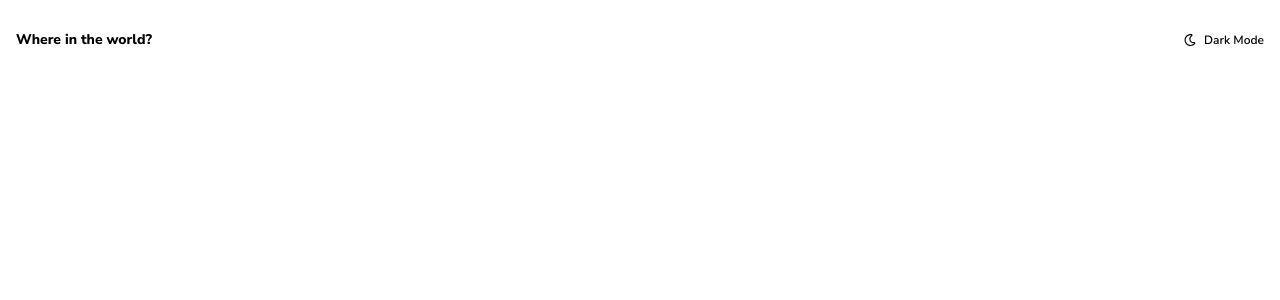
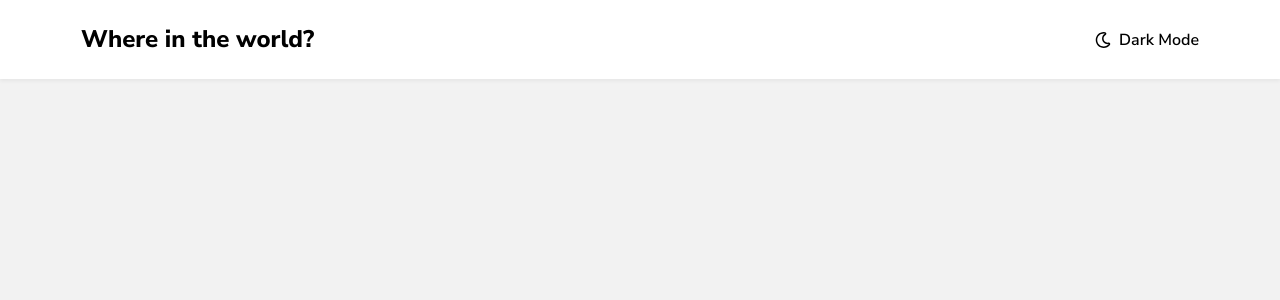
Before and after one commit to DJaye33/countries-app, a React (Create React App) app: page / in a window 1280 px wide. Shown: the top 300 px of the page. Built offline with nearby package versions, Linux system fonts and the light colour scheme.

Commit message:
add dark theme to app background

```diff
--- a/src/App.js
+++ b/src/App.js
@@ -1,10 +1,14 @@
+import React, { useContext } from "react";
 import Header from "./components/Header/Header";
+import { ThemeContext } from "./context/ThemeContext";
 
 import "./App.scss";
 
 function App() {
+  const context = useContext(ThemeContext);
+
   return (
-    <div className="App">
+    <div className={`App App--${context.theme === "dark" ? "dark" : ""}`}>
       <Header />
     </div>
   );
--- a/src/App.scss
+++ b/src/App.scss
@@ -0,0 +1,9 @@
+.App {
+  background-color: #f2f2f2;
+  min-height: 100vh;
+  transition: 0.3s;
+
+  &--dark {
+    background-color: var(--color-dark-mode-dark-blue);
+  }
+}
--- a/src/components/Header/Header.scss
+++ b/src/components/Header/Header.scss
@@ -3,10 +3,13 @@
   justify-content: space-between;
   align-items: center;
   padding: 3rem 1.6rem;
+  background-color: var(--color-pure-white);
+  box-shadow: 0 0.2rem 0.4rem rgba(0, 0, 0, 0.0562443);
+  transition: 0.3s;
 
-  transition: 0.2s;
   &--dark {
     background-color: var(--color-dark-blue);
+    box-shadow: 0 0.2rem 0.4rem rgba(0, 0, 0, 0.0562443);
   }
 
   &__title {
@@ -14,9 +17,21 @@
     font-size: 1.4rem;
     line-height: 2rem;
     color: var(--light-mode-dark-blue);
-    transition: 0.2s;
+    transition: 0.3s;
     &--dark {
       color: var(--color-pure-white);
     }
   }
 }
+
+/* Media Queries */
+@media (min-width: 768px) {
+  .Header {
+    padding: 2.3rem 8.1rem;
+
+    &__title {
+      font-size: 2.4rem;
+      line-height: 3.3rem;
+    }
+  }
+}
--- a/src/components/ThemeBtn/ThemeBtn.scss
+++ b/src/components/ThemeBtn/ThemeBtn.scss
@@ -9,6 +9,7 @@
   border: none;
   outline: none;
   background-color: transparent;
+  transition: 0.3s;
 
   & svg {
     margin-right: 0.8rem;
@@ -18,3 +19,9 @@
     color: var(--color-pure-white);
   }
 }
+
+/* Media Queries */
+.ThemeBtn {
+  font-size: 1.6rem;
+  line-height: 2.2rem;
+}
```
